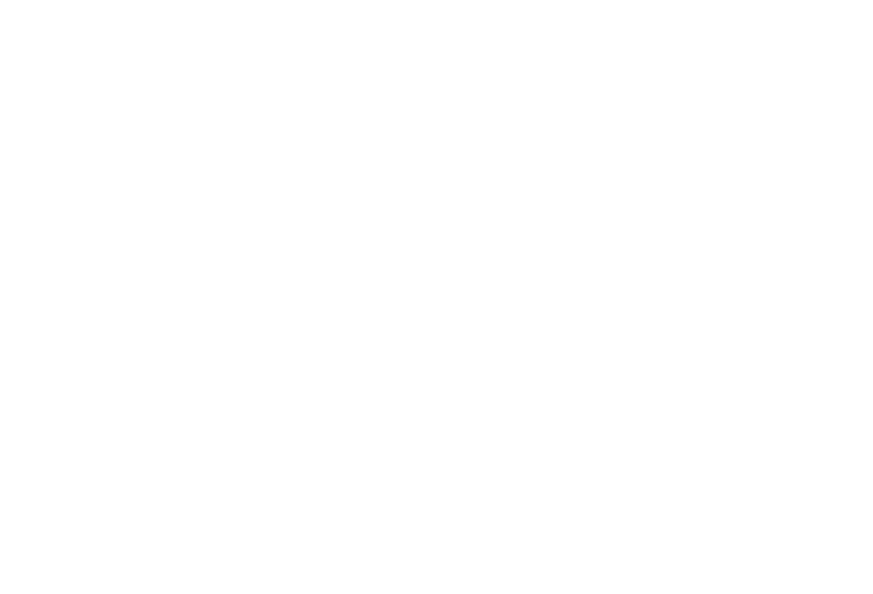
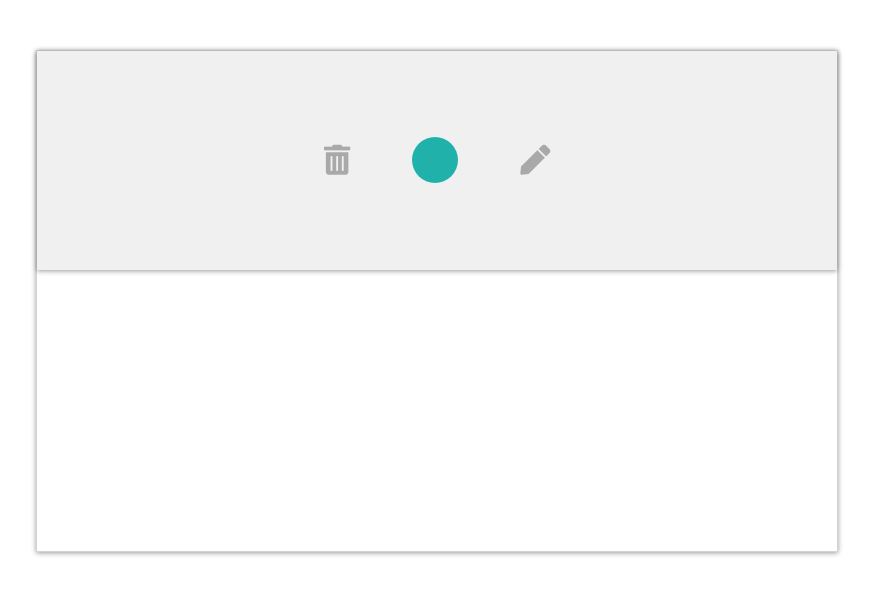
Before and after one commit to hauteballe/HTML5-Canvas, a plain HTML site: page index.html in a window 1280 px wide. Shown: the whole page, without its empty margins (203-1076 px from the left). Drawn offline with Linux system fonts and the light colour scheme.

Commit message:
feat: implement draw-area and clear button

```diff
--- a/index.html
+++ b/index.html
@@ -4,9 +4,26 @@
     <meta charset="UTF-8" />
     <title>HTML5 Canvas</title>
     <link rel="stylesheet" href="style.css" />
+    <link
+      rel="stylesheet"
+      href="https://use.fontawesome.com/releases/v5.15.1/css/all.css"
+      integrity="sha384-vp86vTRFVJgpjF9jiIGPEEqYqlDwgyBgEF109VFjmqGmIY/Y4HV4d3Gp2irVfcrp"
+      crossorigin="anonymous"
+    />
   </head>
   <body>
-    <canvas id="draw" width="800" height="800"></canvas>
+    <section class="draw-area">
+      <div class="menu">
+        <div class="clear menu-item" id="clear">
+          <i class="fas fa-trash-alt"></i>
+        </div>
+        <div class="color-picker menu-item"></div>
+        <div class="width-picker menu-item">
+          <i class="fas fa-pen"></i>
+        </div>
+      </div>
+      <canvas id="draw" width="850" height="450"></canvas>
+    </section>
     <script src="main.js"></script>
   </body>
 </html>
--- a/main.js
+++ b/main.js
@@ -47,3 +47,8 @@ canvas.addEventListener("mousedown", (elem) => {
 canvas.addEventListener("mousemove", draw);
 canvas.addEventListener("mouseup", () => (isDrawing = false));
 canvas.addEventListener("mouseout", () => (isDrawing = false));
+
+document.getElementById("clear").onclick = function () {
+  ctx.clearRect(0, 0, 950, 450);
+  ctx.beginPath();
+};
--- a/style.css
+++ b/style.css
@@ -2,3 +2,59 @@ html,
 body {
   margin: 0;
 }
+
+.draw-area {
+  margin: 50px auto;
+  display: flex;
+  flex-direction: column;
+  width: 800px;
+  height: 500px;
+  border: lightgray 1px solid;
+  box-shadow: 0px 1px 5px rgba(0, 0, 0, 0.4);
+}
+
+.menu {
+  display: flex;
+  height: 100%;
+  align-items: center;
+  justify-content: center;
+  padding: 0 0;
+  background-color: rgb(240, 240, 240);
+  box-shadow: 0px 1px 5px rgba(0, 0, 0, 0.4);
+}
+
+.menu-item {
+  cursor: pointer;
+  display: flex;
+  height: 100%;
+  cursor: pointer;
+  align-items: center;
+  padding: 12px;
+  transition-duration: 0.4s;
+  transition-timing-function: ease;
+  color: darkgrey;
+}
+
+.menu-item:not(:last-child) {
+  margin-right: 50px;
+}
+
+.menu-item:hover {
+  background-color: white;
+  color: black;
+}
+
+.color-picker {
+  background-color: lightseagreen;
+  width: 22px;
+  height: 22px;
+  border-radius: 100px;
+}
+
+.menu-item i.fas {
+  font-size: 30px;
+}
+
+#draw {
+  cursor: crosshair;
+}
```
